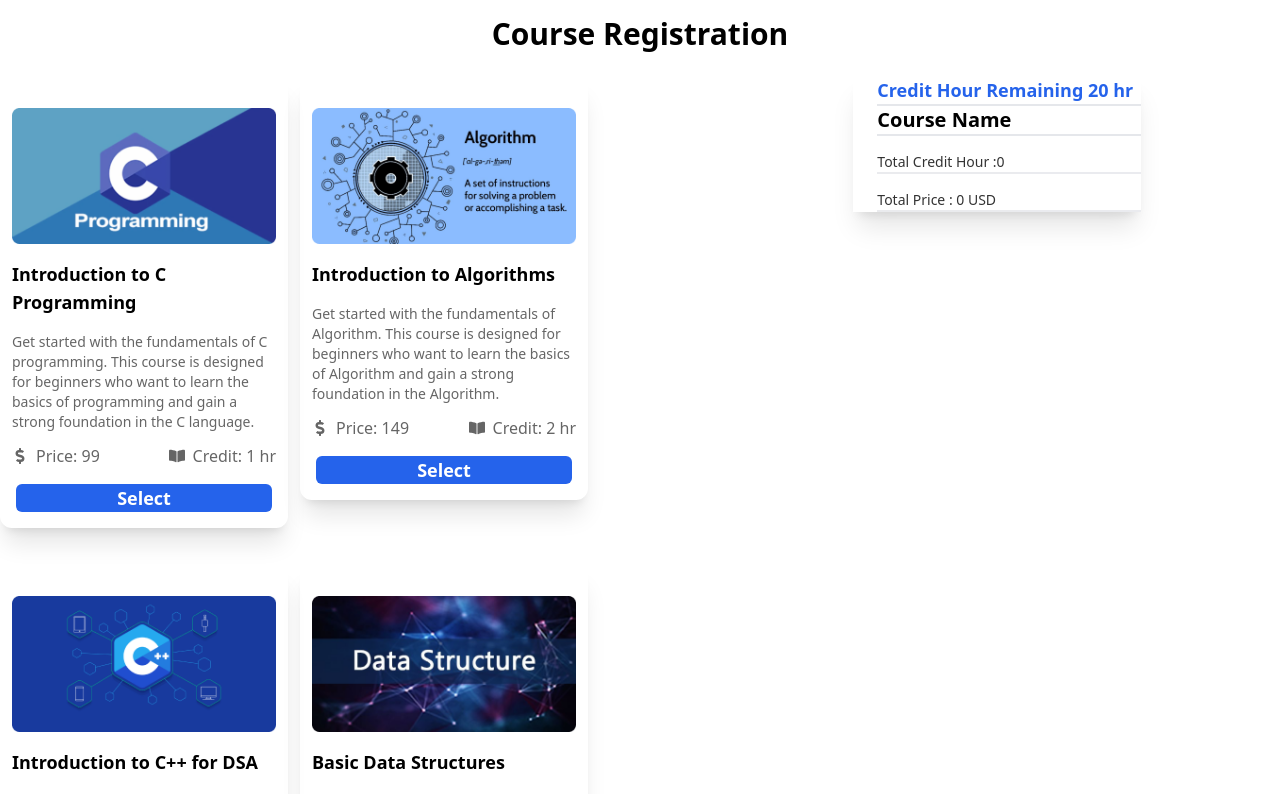
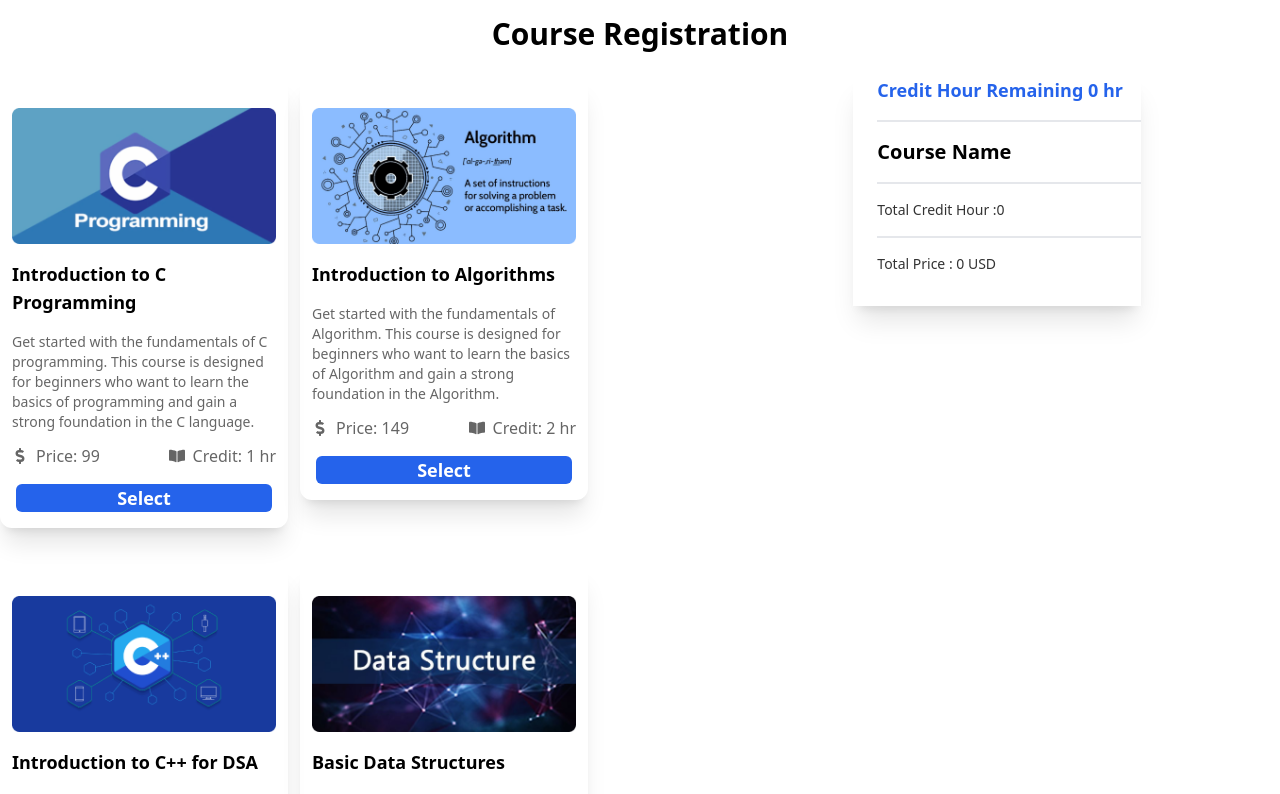
Before and after one commit to Omer4ruq/react-course-registration, a React (Vite) app: page / in a window 1280 px wide. Shown: the top 794 px of the page. Built offline with nearby package versions, Linux system fonts and the light colour scheme.

Commit message:
design updated

```diff
--- a/src/components/Courses.jsx
+++ b/src/components/Courses.jsx
@@ -20,7 +20,7 @@ const Courses = () => {
       return Swal.fire({
         icon: "error",
         title: "Oops...",
-        text: "This course is already lised",
+        text: "This course is already listed",
       });
     } else {
       selectedCourse.forEach((item) => {
--- a/src/components/Enrollments.jsx
+++ b/src/components/Enrollments.jsx
@@ -1,3 +1,4 @@
+import Swal from "sweetalert2";
 const Enrollments = ({
   selectedCourse,
   totalCredit,
@@ -6,7 +7,7 @@ const Enrollments = ({
 }) => {
   console.log("achi");
   let remain = 20;
-  if (remaningHour) {
+  if (remaningHour >= 0) {
     remain = remaningHour;
   }
   let count = 1;
@@ -14,11 +15,14 @@ const Enrollments = ({
     <div>
       <div className="w-72 bg-base-100 shadow-xl mt-6 ">
         <div className="pl-6">
-          <h1 className="font-bold  text-blue-600 text-lg border-b-2">
+          <div className="border-b-2">
+            <h1 className="font-bold  text-blue-600 text-lg  mb-4">
               Credit Hour Remaining {remain} hr
             </h1>
-          <div className="border-b-2">
-            <h1 className="font-bold text-xl">Course Name</h1>
+          </div>
+          <div className=" border-b-2 mb-4">
+            <div className="mt-4 mb-4">
+              <h1 className="font-bold text-xl mb-4">Course Name</h1>
               {selectedCourse.map((course) => (
                 <ol key={course.id} className="opacity-60">
                   <li>
@@ -27,12 +31,17 @@ const Enrollments = ({
                 </ol>
               ))}
             </div>
-          <h1 className="text-sm font-medium opacity-80 mt-4 border-b-2">
+          </div>
+          <div className="border-b-2">
+            <h1 className="text-sm font-medium opacity-80 mt-4  mb-4 ">
               Total Credit Hour :{totalCredit}
             </h1>
-          <h1 className="text-sm font-medium opacity-80 mt-4 border-b-2">
+          </div>
+          <div className="pb-4">
+            <h1 className="text-sm font-medium opacity-80 mt-4 mb-4">
               Total Price : {totalPrice} USD
             </h1>
+          </div>
         </div>
       </div>
     </div>
```
Lines whose indentation alone changed are shown as unchanged.
